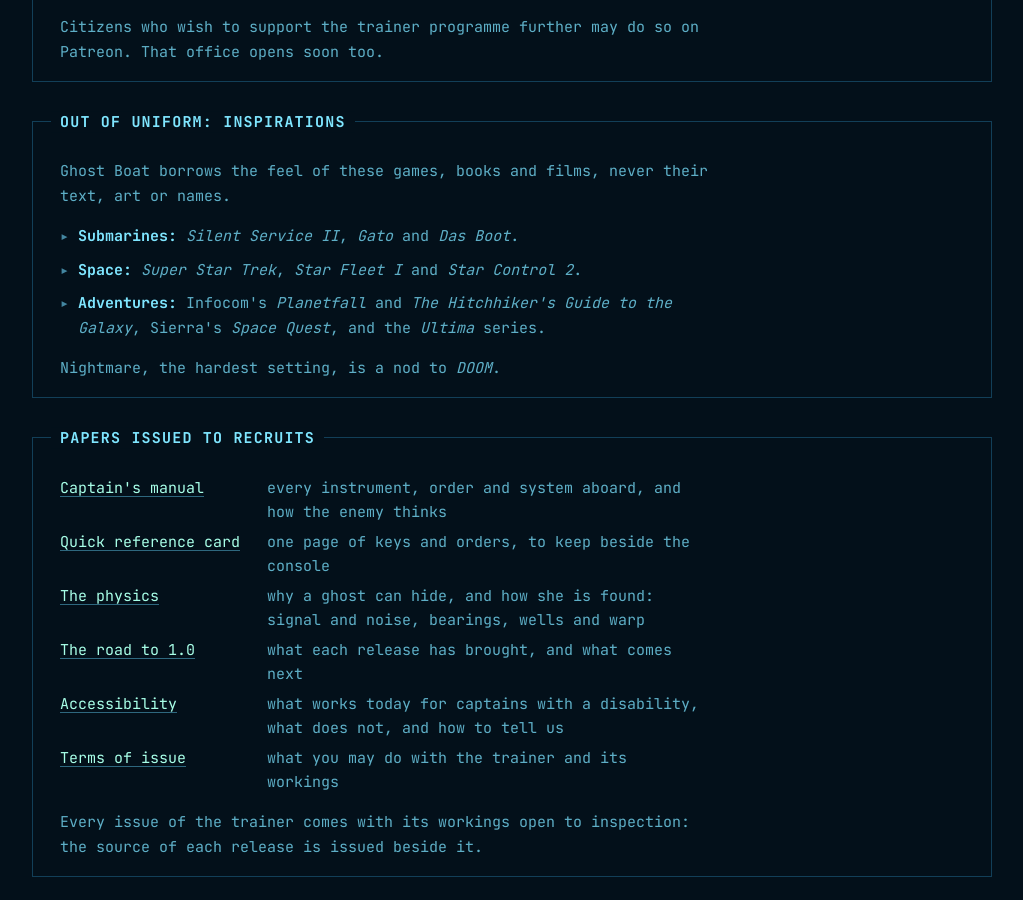
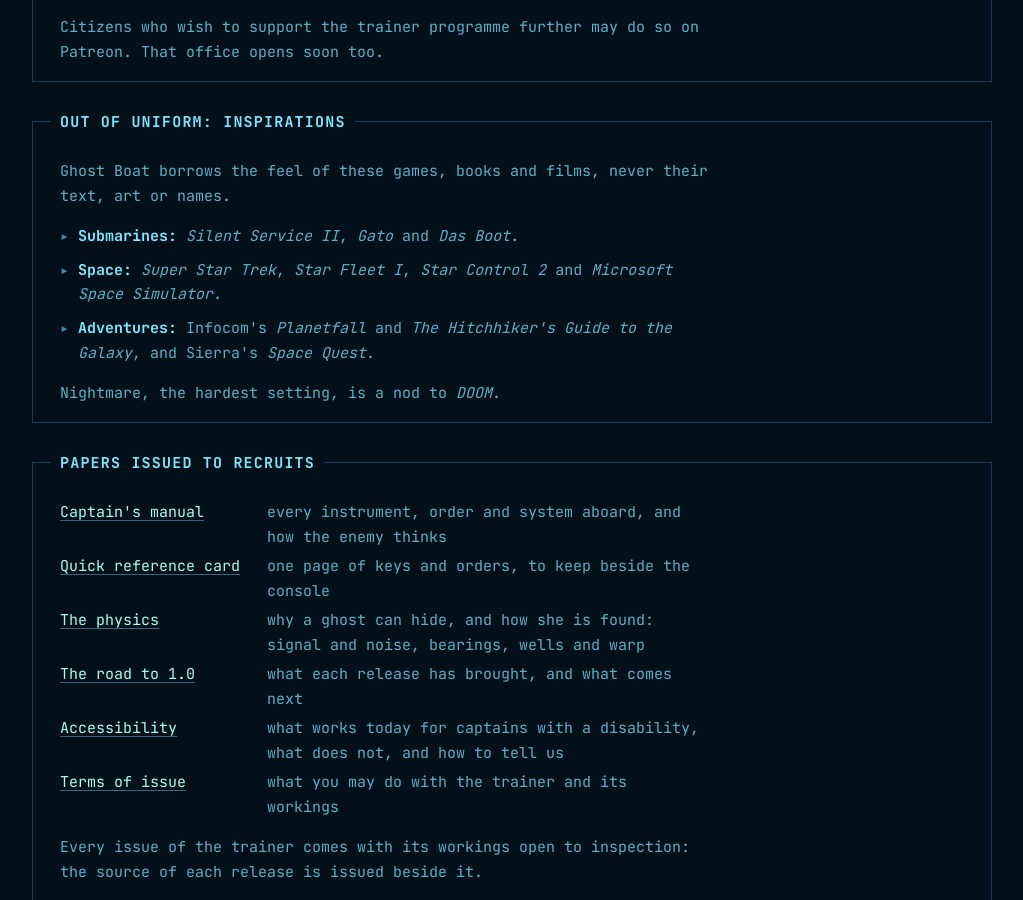
Before and after one commit to agiacalone/ghostboat, a Jekyll site: the page built from index.html, in a window 1280 px wide and 900 px high, scrolled down 13624 px. Shown: the whole window, without its empty margins (128-1151 px from the left). Built offline with Jekyll 4.4.1, drawn with Linux system fonts in a browser that asks for light colours.

Commit message:
Inspirations: Microsoft Space Simulator in, Ultima out
Anthony's call. The front page's space inspirations add Microsoft Space
Simulator, and the adventures drop the Ultima series; the README's list
drops Ultima VI and VII (it already named Microsoft Space Simulator).

Co-Authored-By: Claude Opus 5.5 <noreply@anthropic.com>
Claude-Session: https://claude.ai/code/session_01LMsLD8JpZJQjdx6PZqxKxg

```diff
--- a/index.html
+++ b/index.html
@@ -218,8 +218,8 @@ BT</pre>
   <p>Ghost Boat borrows the feel of these games, books and films, never their text, art or names.</p>
   <ul class="points">
     <li><strong>Submarines:</strong> <em>Silent Service II</em>, <em>Gato</em> and <em>Das Boot</em>.</li>
-    <li><strong>Space:</strong> <em>Super Star Trek</em>, <em>Star Fleet I</em> and <em>Star Control 2</em>.</li>
-    <li><strong>Adventures:</strong> Infocom's <em>Planetfall</em> and <em>The Hitchhiker's Guide to the Galaxy</em>, Sierra's <em>Space Quest</em>, and the <em>Ultima</em> series.</li>
+    <li><strong>Space:</strong> <em>Super Star Trek</em>, <em>Star Fleet I</em>, <em>Star Control 2</em> and <em>Microsoft Space Simulator</em>.</li>
+    <li><strong>Adventures:</strong> Infocom's <em>Planetfall</em> and <em>The Hitchhiker's Guide to the Galaxy</em>, and Sierra's <em>Space Quest</em>.</li>
   </ul>
   <p>Nightmare, the hardest setting, is a nod to <em>DOOM</em>.</p>
 </section>
```
Also changed, not shown: README.md.
